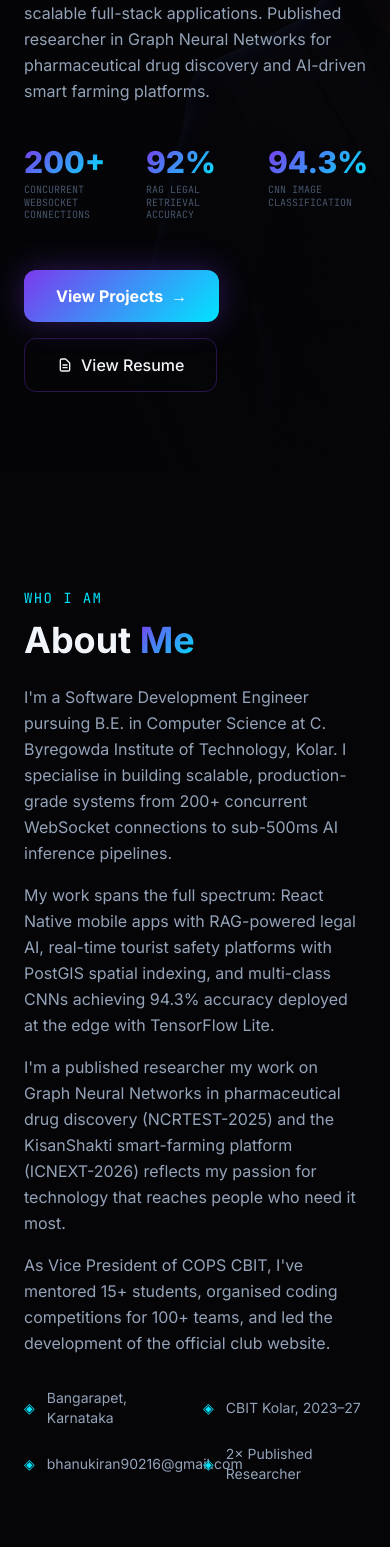
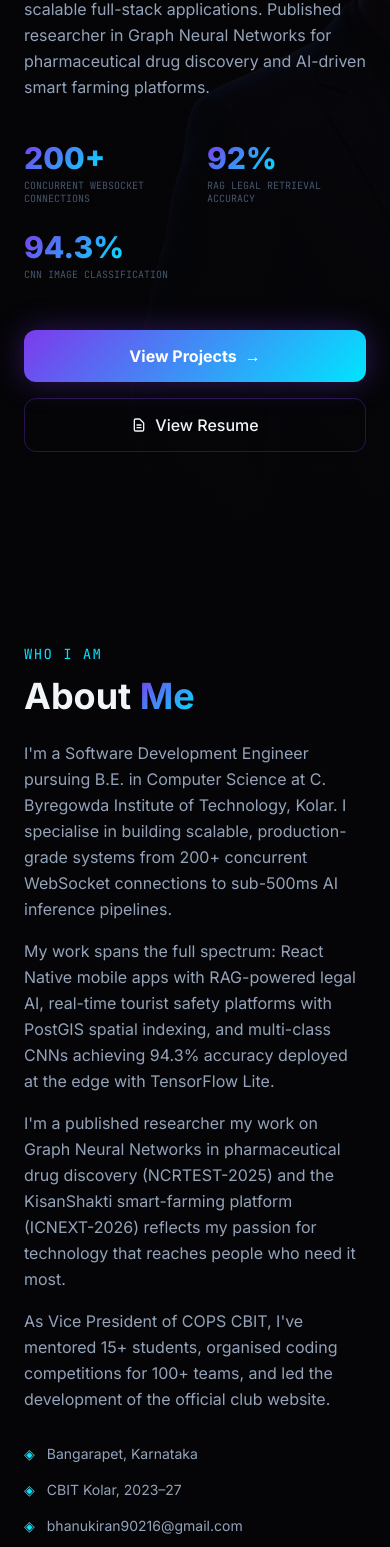
Before and after one commit to Bhanucreator/Portfolio-, a Next.js app: page / in a window 390 px wide. Shown: the part 368-1915 px from the top of the page. Built offline with nearby package versions, Linux system fonts and the light colour scheme.

Commit message:
Fix mobile responsiveness in About and Hero sections

```diff
--- a/components/AboutSection.tsx
+++ b/components/AboutSection.tsx
@@ -84,7 +84,7 @@ export default function AboutSection() {
             </div>
 
             {/* Quick info */}
-            <div className="grid grid-cols-2 gap-4 mt-8">
+            <div className="grid grid-cols-1 sm:grid-cols-2 gap-4 mt-8">
               {[
                 { icon: "◈", text: "Bangarapet, Karnataka" },
                 { icon: "◈", text: "CBIT Kolar, 2023–27" },
@@ -92,8 +92,8 @@ export default function AboutSection() {
                 { icon: "◈", text: "2× Published Researcher" },
               ].map((item, i) => (
                 <div key={i} className="flex items-center gap-3 text-sm text-text-secondary">
-                  <span className="text-accent-cyan">{item.icon}</span>
-                  <span>{item.text}</span>
+                  <span className="text-accent-cyan shrink-0">{item.icon}</span>
+                  <span className="break-all sm:break-words">{item.text}</span>
                 </div>
               ))}
             </div>
@@ -105,7 +105,7 @@ export default function AboutSection() {
             whileInView={{ opacity: 1, x: 0 }}
             viewport={{ once: true }}
             transition={{ duration: 0.6, delay: 0.2 }}
-            className="grid grid-cols-2 gap-5"
+            className="grid grid-cols-2 gap-3 sm:gap-5"
           >
             {aboutStats.map((stat, idx) => (
               <motion.div
@@ -114,7 +114,7 @@ export default function AboutSection() {
                 whileInView={{ opacity: 1, scale: 1 }}
                 transition={{ delay: 0.3 + idx * 0.1 }}
                 viewport={{ once: true }}
-                className="group bg-bg-card rounded-2xl p-6 border border-white/5 card-hover text-center relative overflow-hidden"
+                className="group bg-bg-card rounded-2xl p-4 sm:p-6 border border-white/5 card-hover text-center relative overflow-hidden flex flex-col justify-center"
               >
                 <div
                   className="absolute inset-0 opacity-0 group-hover:opacity-100 transition-opacity duration-500"
--- a/components/HeroSection.tsx
+++ b/components/HeroSection.tsx
@@ -118,7 +118,7 @@ export default function HeroSection() {
             initial={{ opacity: 0, y: 20 }}
             animate={{ opacity: 1, y: 0 }}
             transition={{ delay: 0.5 }}
-            className="grid grid-cols-3 gap-6 mb-12 max-w-md"
+            className="grid grid-cols-2 sm:grid-cols-3 gap-6 mb-12 max-w-md"
           >
             {[
               { value: "200+", label: "Concurrent WebSocket Connections" },
@@ -137,11 +137,11 @@ export default function HeroSection() {
             initial={{ opacity: 0, y: 20 }}
             animate={{ opacity: 1, y: 0 }}
             transition={{ delay: 0.6 }}
-            className="flex flex-wrap items-center gap-4"
+            className="flex flex-col sm:flex-row items-stretch sm:items-center gap-4"
           >
             <a
               href="#projects"
-              className="group px-8 py-3.5 rounded-xl font-bold text-white transition-all duration-300 flex items-center gap-2"
+              className="group w-full sm:w-auto justify-center px-8 py-3.5 rounded-xl font-bold text-white transition-all duration-300 flex items-center gap-2"
               style={{
                 background: "linear-gradient(135deg, #7C3AED, #00E5FF)",
                 boxShadow: "0 0 30px rgba(124,58,237,0.35)",
@@ -154,9 +154,9 @@ export default function HeroSection() {
               href="/IBM (1).pdf"
               target="_blank"
               rel="noopener noreferrer"
-              className="px-8 py-3.5 rounded-xl border border-accent-violet/30 text-text-primary font-medium hover:bg-accent-violet/8 hover:border-accent-cyan/40 transition-all duration-300 flex items-center gap-2"
+              className="w-full sm:w-auto justify-center px-8 py-3.5 rounded-xl border border-accent-violet/30 text-text-primary font-medium hover:bg-accent-violet/8 hover:border-accent-cyan/40 transition-all duration-300 flex items-center gap-2"
             >
-              <svg className="w-4 h-4" fill="none" stroke="currentColor" strokeWidth="2" viewBox="0 0 24 24"><path strokeLinecap="round" strokeLinejoin="round" d="M9 12h6m-6 4h6m2 5H7a2 2 0 01-2-2V5a2 2 0 012-2h5.586a1 1 0 01.707.293l5.414 5.414a1 1 0 01.293.707V19a2 2 0 01-2 2z" /></svg>
+              <svg className="w-4 h-4 shrink-0" fill="none" stroke="currentColor" strokeWidth="2" viewBox="0 0 24 24"><path strokeLinecap="round" strokeLinejoin="round" d="M9 12h6m-6 4h6m2 5H7a2 2 0 01-2-2V5a2 2 0 012-2h5.586a1 1 0 01.707.293l5.414 5.414a1 1 0 01.293.707V19a2 2 0 01-2 2z" /></svg>
               View Resume
             </a>
           </motion.div>
--- a/components/ProjectShowcase.tsx
+++ b/components/ProjectShowcase.tsx
@@ -42,7 +42,7 @@ const projects = [
   {
     id: "cops-website",
     title: "COPS Official Website",
-    description: "Engineered the official Club of Programmers (COPS) website at CBIT Kolar — a platform centralising resources, events, and club news for a 200+ student community. Built in collaboration with Technical Lead Deepak P S. Deployed on Vercel with modern Next.js architecture, smooth animations, and responsive design.",
+    description: "Engineered the official Club of Programmers (COPS) website at CBIT Kolar, a platform centralising resources, events, and club news for a 200+ student community. Built in collaboration with Technical Lead Deepak P S. Deployed on Vercel with modern Next.js architecture, smooth animations, and responsive design.",
     image: "/images/project_trip_guide.png",
     tags: ["Next.js", "Tailwind CSS", "Framer Motion", "Vercel", "React"],
     link: "https://cops-official.vercel.app",
```
